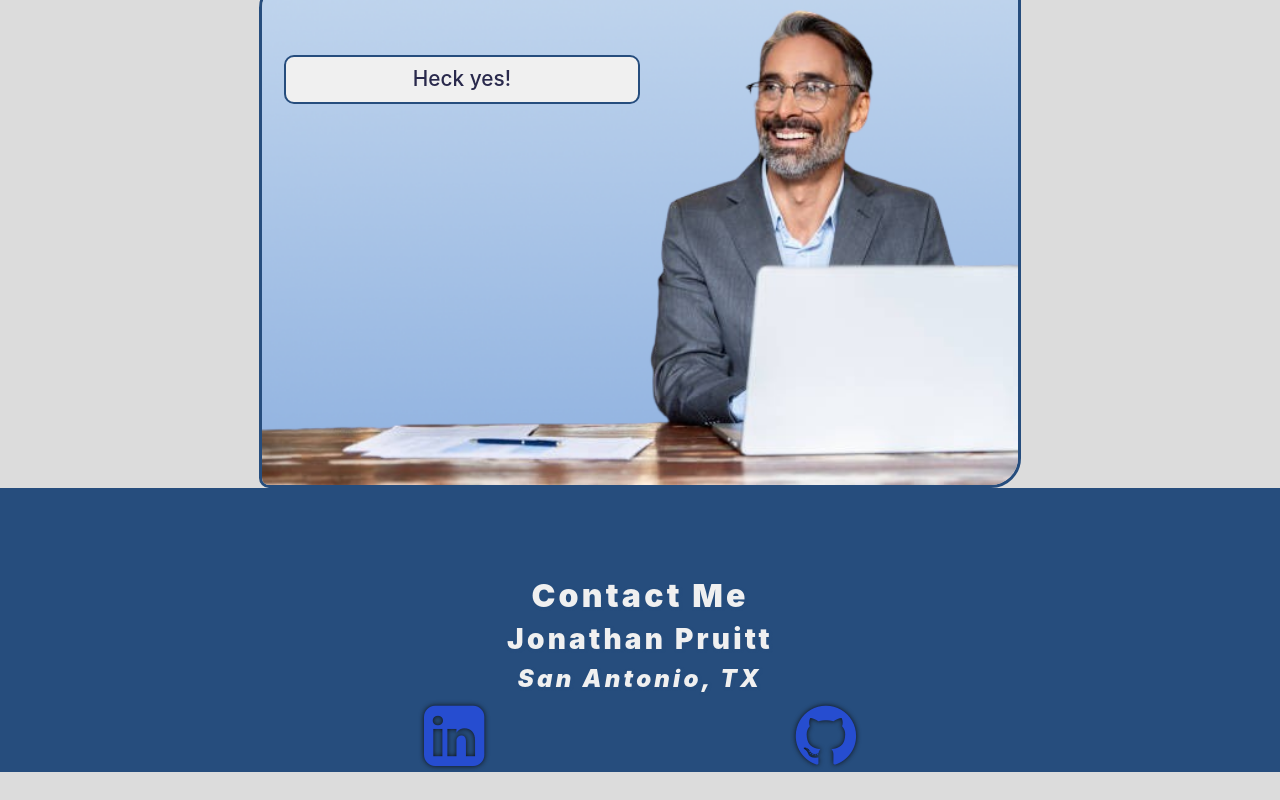
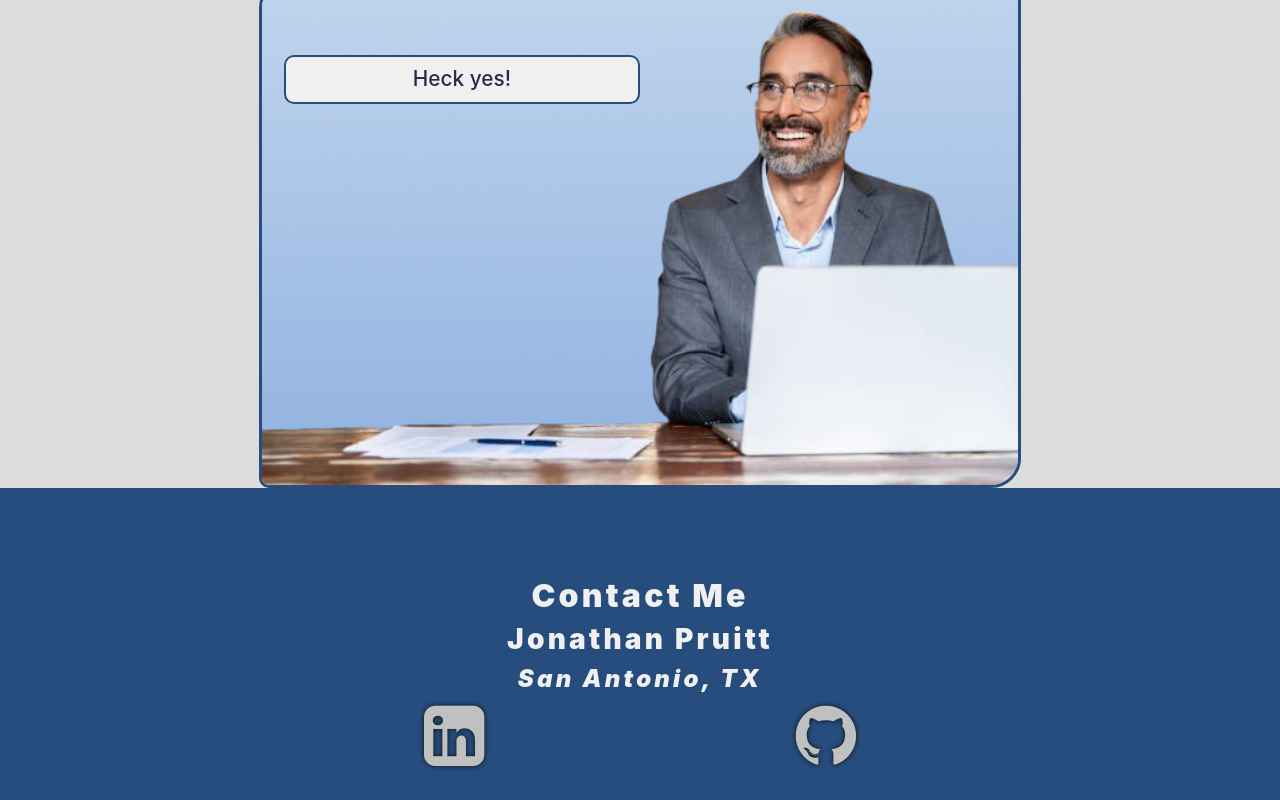
Before and after one commit to Jonathan-Pruitt/jonathanpruitt.github.io, a React (Create React App) app: page / in a window 1280 px wide. Shown: the part 7115-7915 px from the top of the page. Before the commit the page ends 7887 px from the top, so only its background shows below. Built offline with nearby package versions, Linux system fonts and the light colour scheme; no server answers.

Commit message:
Redeploy 1

```diff
--- a/src/resources/contact.css
+++ b/src/resources/contact.css
@@ -5,20 +5,31 @@
     right: 0;
     color: #f0f0f0;
     text-shadow: 0 0 5px #101010;
-    margin-bottom : 2%;
     padding-top: 3%;
+    padding-bottom: 3%;
 }
 
 .crawl > h2, .crawl > div > h3, .crawl > div > h4 {
     color: #f0f0f0;
 }
 
+.crawl > div > a {
+    color: #c0c0c0;
+    transition: .3s;
+}
+
+.crawl > div > a:hover {
+    text-decoration: none;
+    transition: .2;
+    color: #909090;
+}
 /*
     IN THE FUTURE, DO NOT USE THIS BELOW STYLING
 */
 .crawl {
     left : -50vw;
     right : -50vw;
+    overflow-x: hidden;
 }
 
 /*
```
Also changed, not shown: 6 other files (tests, documents, lock files or other folders).
